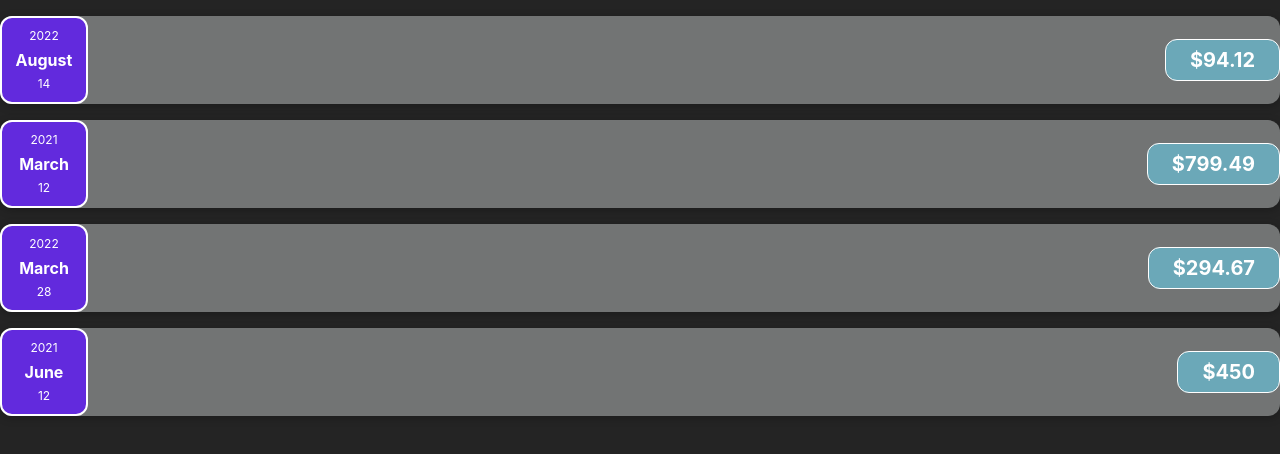
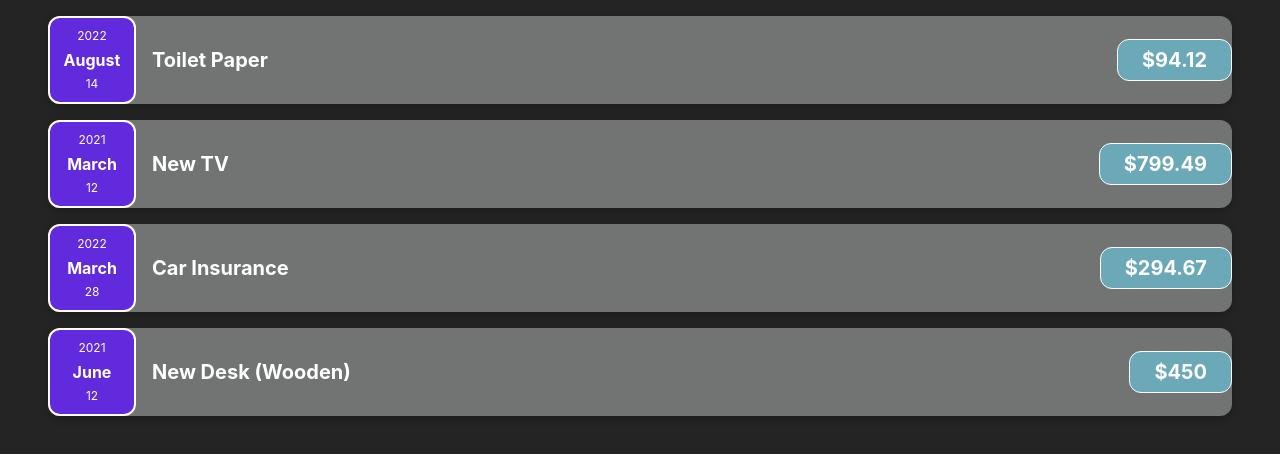
Before and after one commit to metalhead5209/react-expense-tracker, a React (Vite) app: page / in a window 1280 px wide. Shown: the top 454 px of the page. Built offline with nearby package versions, Linux system fonts and the light colour scheme.

Commit message:
style changes

```diff
--- a/src/App.css
+++ b/src/App.css
@@ -0,0 +1,3 @@
+.App {
+    margin: auto 3em;
+}
--- a/src/App.jsx
+++ b/src/App.jsx
@@ -32,13 +32,13 @@
 
   return (
     <div className="App">
-      <ExpenseItem tite={expenses[0].title} amount={expenses[0].amount} date={expenses[0].date} />
+      <ExpenseItem title={expenses[0].title} amount={expenses[0].amount} date={expenses[0].date} />
 
-      <ExpenseItem tite={expenses[1].title} amount={expenses[1].amount} date={expenses[1].date} />
+      <ExpenseItem title={expenses[1].title} amount={expenses[1].amount} date={expenses[1].date} />
 
-      <ExpenseItem tite={expenses[2].title} amount={expenses[2].amount} date={expenses[2].date} />
+      <ExpenseItem title={expenses[2].title} amount={expenses[2].amount} date={expenses[2].date} />
 
-      <ExpenseItem tite={expenses[3].title} amount={expenses[3].amount} date={expenses[3].date} />
+      <ExpenseItem title={expenses[3].title} amount={expenses[3].amount} date={expenses[3].date} />
     </div>
   );
 }
```
